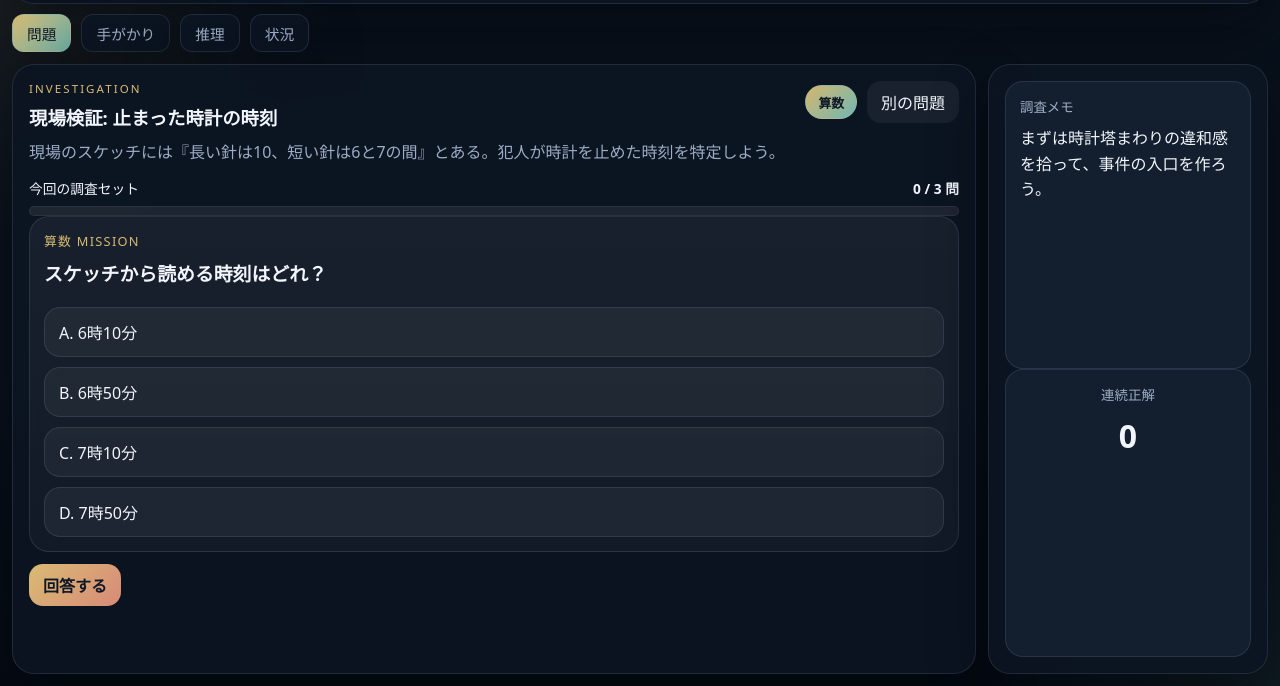
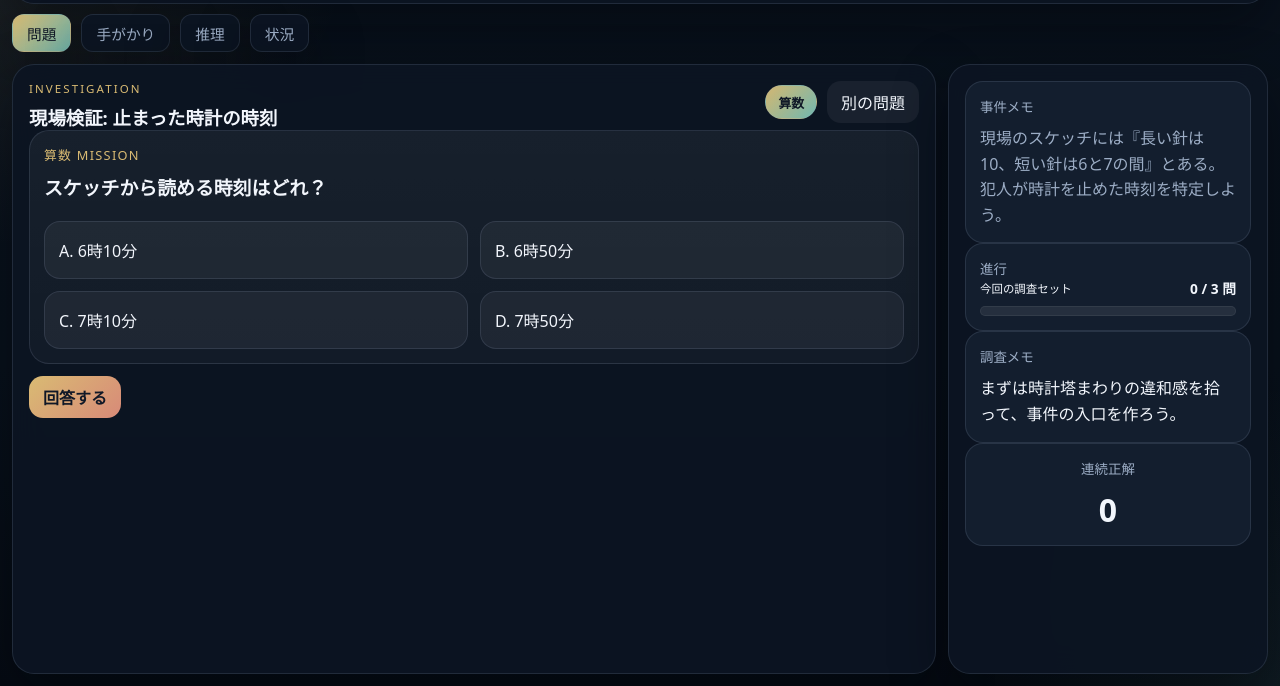
Before and after one commit to Beck175R/mistudy, a website: page index.html in a window 1280 px wide. Shown: the part 114-800 px from the top of the page. Drawn offline with Linux system fonts and the light colour scheme.

Commit message:
Prioritize question area and use two-column choices

```diff
--- a/index.html
+++ b/index.html
@@ -58,18 +58,6 @@
               </div>
             </div>
 
-            <p id="missionStory" class="mission-copy"></p>
-
-            <div class="mission-progress">
-              <div class="meter-label-row">
-                <span>今回の調査セット</span>
-                <strong id="cycleLabel">0 / 3 問</strong>
-              </div>
-              <div class="meter-track compact">
-                <div id="cycleMeter" class="meter-fill"></div>
-              </div>
-            </div>
-
             <div id="questionCard" class="question-card"></div>
             <div id="feedbackCard" class="feedback-card hidden" aria-live="polite"></div>
 
@@ -80,6 +68,20 @@
           </article>
 
           <aside class="panel mission-side">
+            <div class="side-card">
+              <span>事件メモ</span>
+              <p id="missionStory" class="side-copy"></p>
+            </div>
+            <div class="side-card">
+              <span>進行</span>
+              <div class="meter-label-row">
+                <small>今回の調査セット</small>
+                <strong id="cycleLabel">0 / 3 問</strong>
+              </div>
+              <div class="meter-track compact">
+                <div id="cycleMeter" class="meter-fill"></div>
+              </div>
+            </div>
             <div class="side-card">
               <span>調査メモ</span>
               <p id="liveHint">時計塔の近くで見つかった小さな違和感を集めよう。</p>
--- a/styles.css
+++ b/styles.css
@@ -260,7 +260,7 @@ select {
 .mission-layout {
   height: 100%;
   display: grid;
-  grid-template-columns: minmax(0, 1.35fr) 280px;
+  grid-template-columns: minmax(0, 1.55fr) 320px;
   gap: 12px;
 }
 
@@ -354,9 +354,7 @@ select {
 }
 
 .mission-copy {
-  margin: 10px 0 12px;
-  color: var(--muted);
-  line-height: 1.6;
+  display: none;
 }
 
 .question-card {
@@ -376,19 +374,20 @@ select {
 
 .question-text {
   margin: 0 0 18px;
-  font-size: 1.35rem;
+  font-size: 1.25rem;
   line-height: 1.55;
   font-weight: 700;
 }
 
 .choice-grid {
   display: grid;
-  gap: 10px;
+  gap: 12px;
+  grid-template-columns: 1fr 1fr;
 }
 
 .choice-button {
   width: 100%;
-  min-height: 56px;
+  min-height: 72px;
   text-align: left;
   padding: 12px 14px;
   border-radius: 16px;
@@ -450,13 +449,17 @@ select {
 }
 
 .side-card {
-  flex: 1;
+  flex: 0 0 auto;
   padding: 14px;
 }
 
 .side-card p {
   margin: 10px 0 0;
   line-height: 1.6;
+}
+
+.side-copy {
+  color: var(--muted);
 }
 
 .side-card.centered {
@@ -678,7 +681,7 @@ select {
   }
 
   .choice-button {
-    min-height: 48px;
+    min-height: 58px;
   }
 
   .question-card {
@@ -703,4 +706,8 @@ select {
   .status-cards {
     grid-template-columns: 1fr;
   }
+
+  .choice-grid {
+    grid-template-columns: 1fr;
+  }
 }
```
